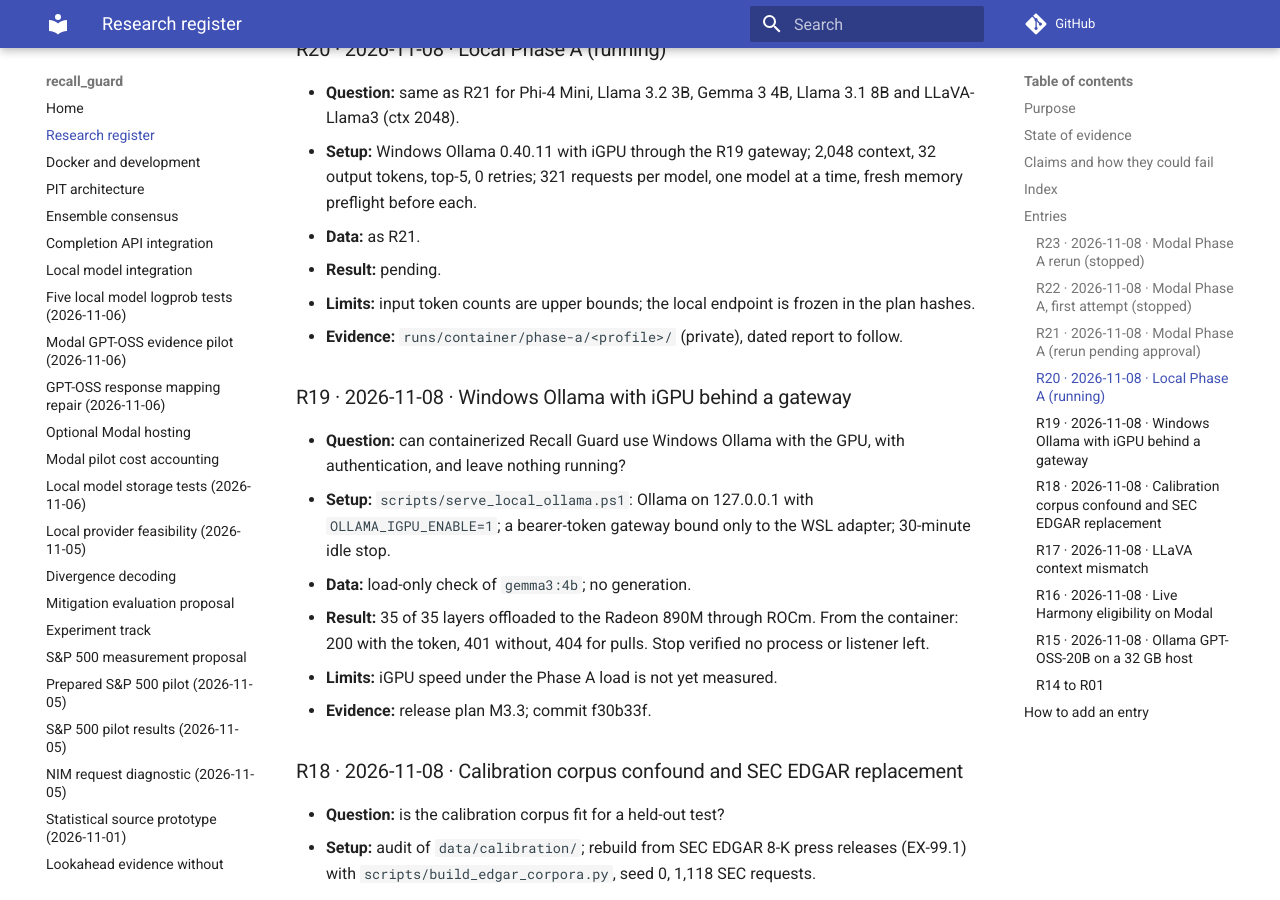
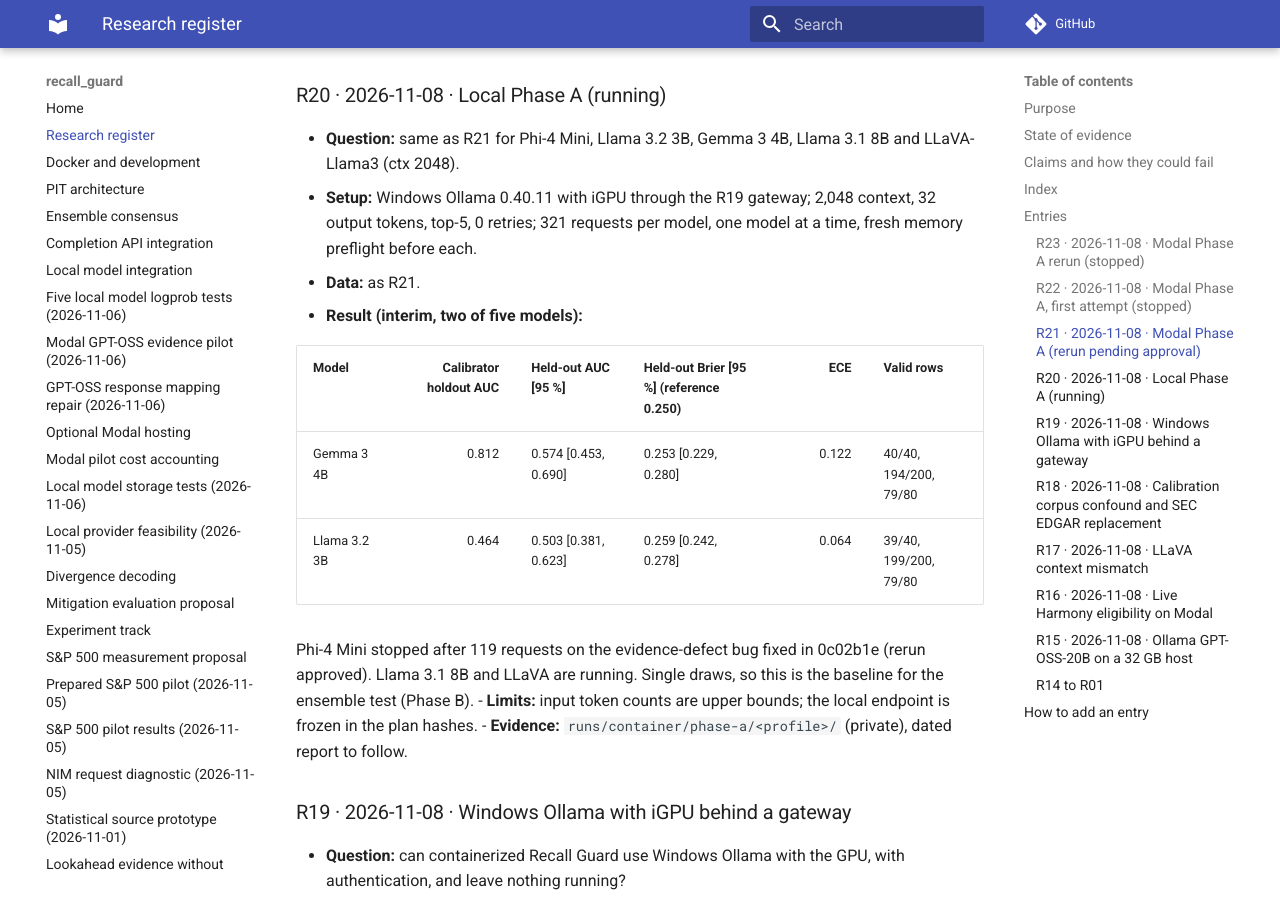
Before and after one commit to norandom/memguard_alpha, an MkDocs documentation site: the page built from docs/research-register.md, in a window 1280 px wide and 900 px high, scrolled down 4827 px. Built offline with MkDocs 1.6.1 and Material for MkDocs 9.7.7, drawn with Linux system fonts in a browser that asks for light colours; comment, search, counter and statistics services are not loaded; some of the changed text lies outside the part shown.

Commit message:
docs(register): interim Phase A results for Gemma 3 4B and Llama 3.2 3B (R20)
Co-Authored-By: Claude Opus 5.5 <noreply@anthropic.com>

```diff
--- a/docs/research-register.md
+++ b/docs/research-register.md
@@ -32,8 +32,10 @@ reproducible while keeping the held-out discrimination.
    single-draw baseline) has held-out results for two local models. Gemma 3 4B reached 0.812 on its calibrator
    holdout but 0.574 [0.453, 0.690] on 80 new rows. Llama 3.2 3B reached 0.503
    [0.381, 0.623]. Both intervals include 0.5 (R20).
-2. **Calibration quality: not measured yet.** Reports carry AUC only; Brier score
-   and reliability are not computed (open item).
+2. **Single-draw calibration: no skill yet.** On held-out rows, Gemma 3 4B has
+   Brier 0.253 [0.229, 0.280] and Llama 3.2 3B 0.259 [0.242, 0.278], against 0.250
+   for always predicting the base rate. Mean predictions match the base rate, but
+   the estimates cluster near 0.5 (R20).
 3. **The earlier strong number is confounded.** The 2026-10-30 NIM calibrator
    reached 0.876 (R01) on a corpus whose classes differ in date and source (R18).
    Treat it as corpus separation.
@@ -60,7 +62,7 @@ reproducible while keeping the held-out discrimination.
 | R23 | 2026-11-08 | Modal | failed | Phase A rerun stopped after 4 requests (one evidence defect aborted calibration) | below |
 | R22 | 2026-11-08 | Modal | failed | Phase A first attempt stopped after 4 requests (reasoning truncation) | below |
 | R21 | 2026-11-08 | Modal | pending | Phase A rerun, low reasoning, 1,024 tokens, cap USD 2.00 | pending |
-| R20 | 2026-11-08 | Local | running | Phase A, five Ollama models, 1,605 requests | pending |
+| R20 | 2026-11-08 | Local | running | Phase A single draw: no held-out skill yet on two models | below |
 | R19 | 2026-11-08 | Local | feasibility | Windows Ollama with iGPU behind an authenticated gateway | below |
 | R18 | 2026-11-08 | Data | decision | Old calibration corpus confounded; SEC EDGAR corpus built | below |
 | R17 | 2026-11-08 | Local | diagnostic | LLaVA context mismatch traced to its model file | below |
@@ -133,7 +135,16 @@ reproducible while keeping the held-out discrimination.
   context, 32 output tokens, top-5, 0 retries; 321 requests per model, one model
   at a time, fresh memory preflight before each.
 - **Data:** as R21.
-- **Result:** pending.
+- **Result (interim, two of five models):**
+
+  | Model | Calibrator holdout AUC | Held-out AUC [95 %] | Held-out Brier [95 %] (reference 0.250) | ECE | Valid rows |
+  | --- | ---: | --- | --- | ---: | --- |
+  | Gemma 3 4B | 0.812 | 0.574 [0.453, 0.690] | 0.253 [0.229, 0.280] | 0.122 | 40/40, 194/200, 79/80 |
+  | Llama 3.2 3B | 0.464 | 0.503 [0.381, 0.623] | 0.259 [0.242, 0.278] | 0.064 | 39/40, 199/200, 79/80 |
+
+  Phi-4 Mini stopped after 119 requests on the evidence-defect bug fixed in
+  0c02b1e (rerun approved). Llama 3.1 8B and LLaVA are running. Single draws, so
+  this is the baseline for the ensemble test (Phase B).
 - **Limits:** input token counts are upper bounds; the local endpoint is frozen in
   the plan hashes.
 - **Evidence:** `runs/container/phase-a/<profile>/` (private), dated report to follow.
```
